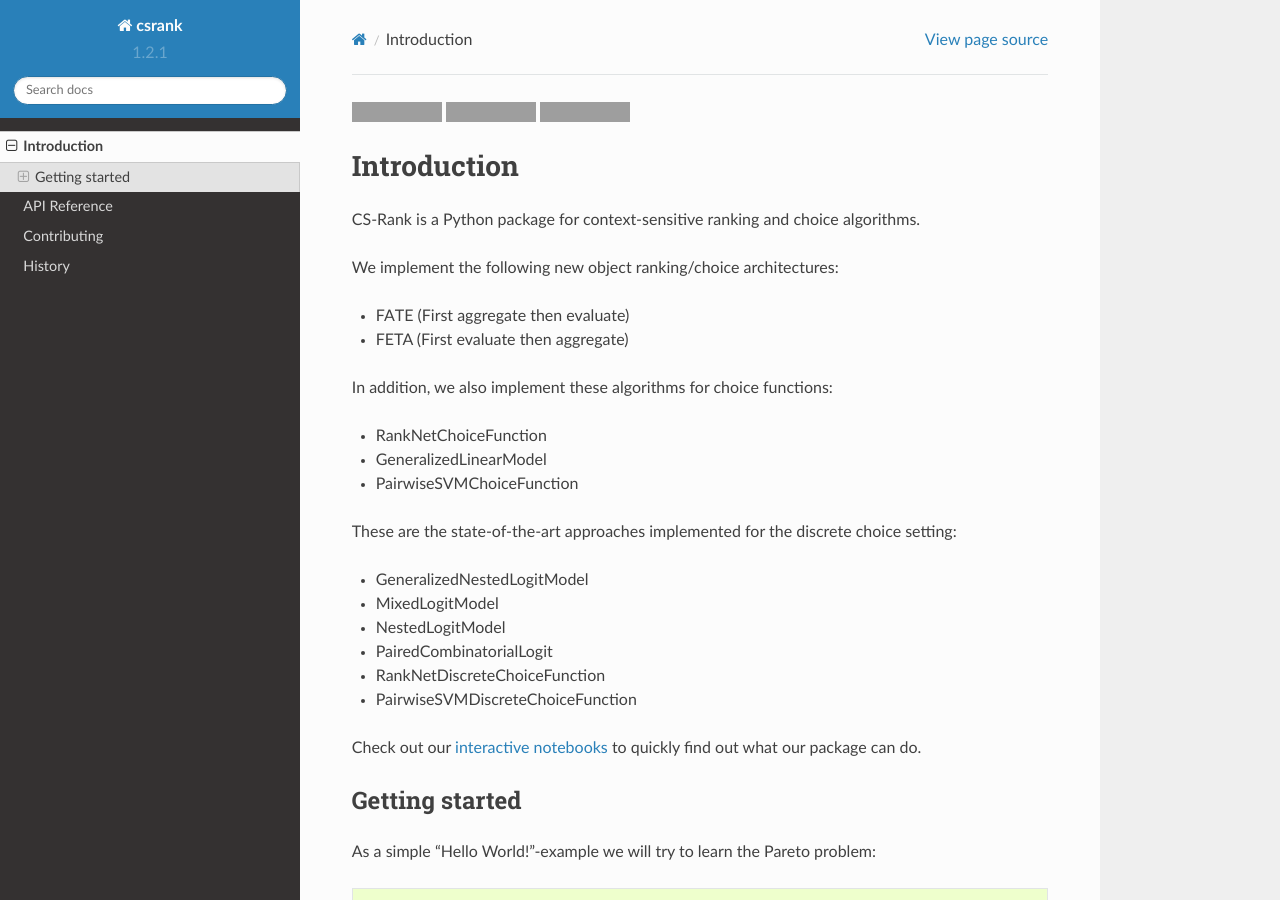
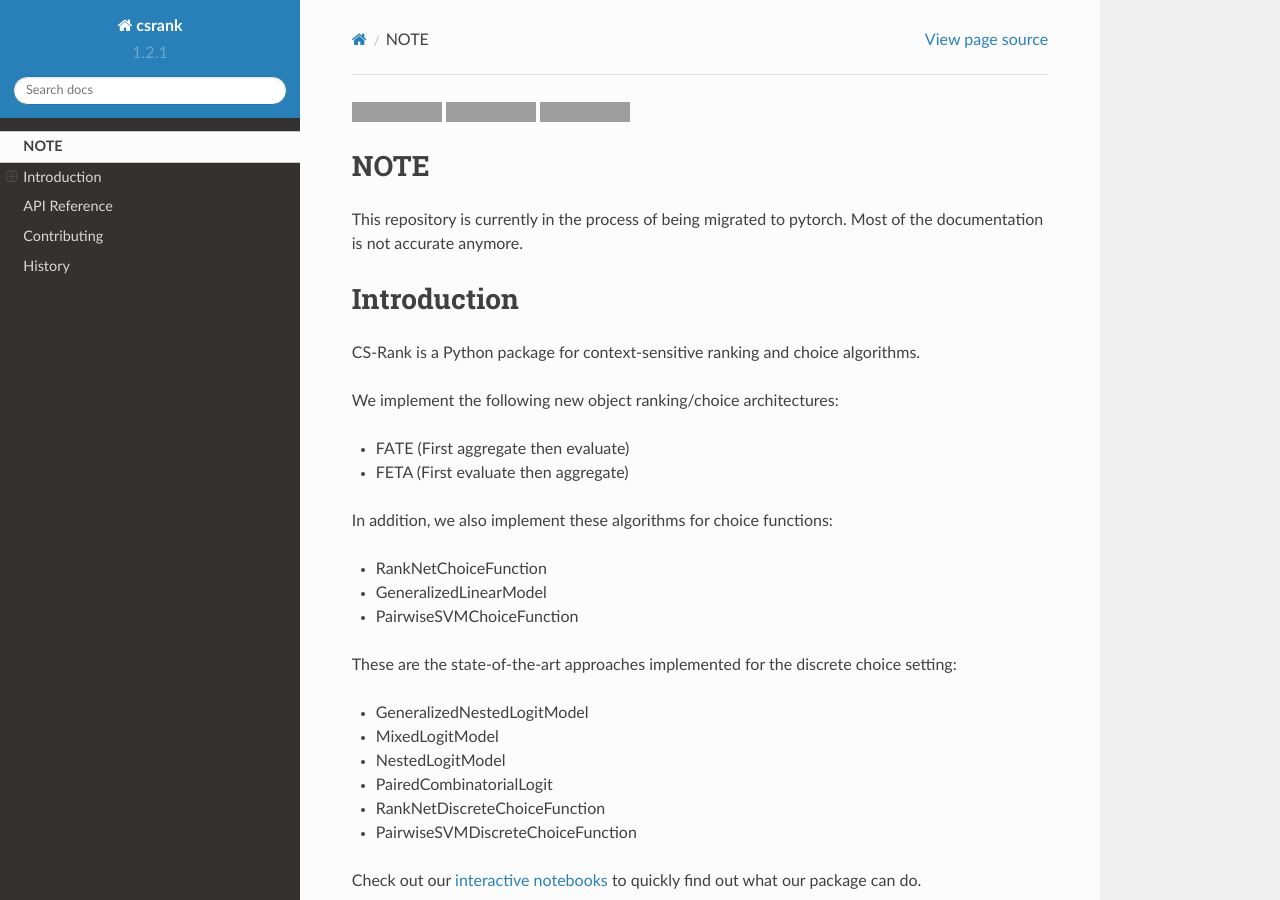
Before and after one commit to kiudee/cs-ranking, a Sphinx documentation site: the page built from docs/intro.rst, in a window 1280 px wide and 900 px high. Built offline with Sphinx 7.4.7 and the Read the Docs theme 2.0.0, drawn with Linux system fonts in a browser that asks for light colours; pages that are not in the unit, such as notebooks, are missing from menus; grey boxes are pictures that could not be loaded.

```diff
--- a/docs/intro.rst
+++ b/docs/intro.rst
@@ -1,6 +1,13 @@
 .. _intro:
 
 |Build Status| |Coverage| |Binder|
+
+****
+NOTE
+****
+
+This repository is currently in the process of being migrated to pytorch. Most
+of the documentation is not accurate anymore.
 
 ************
 Introduction
```
Also changed, not shown: README.rst (+16 -7 lines).
